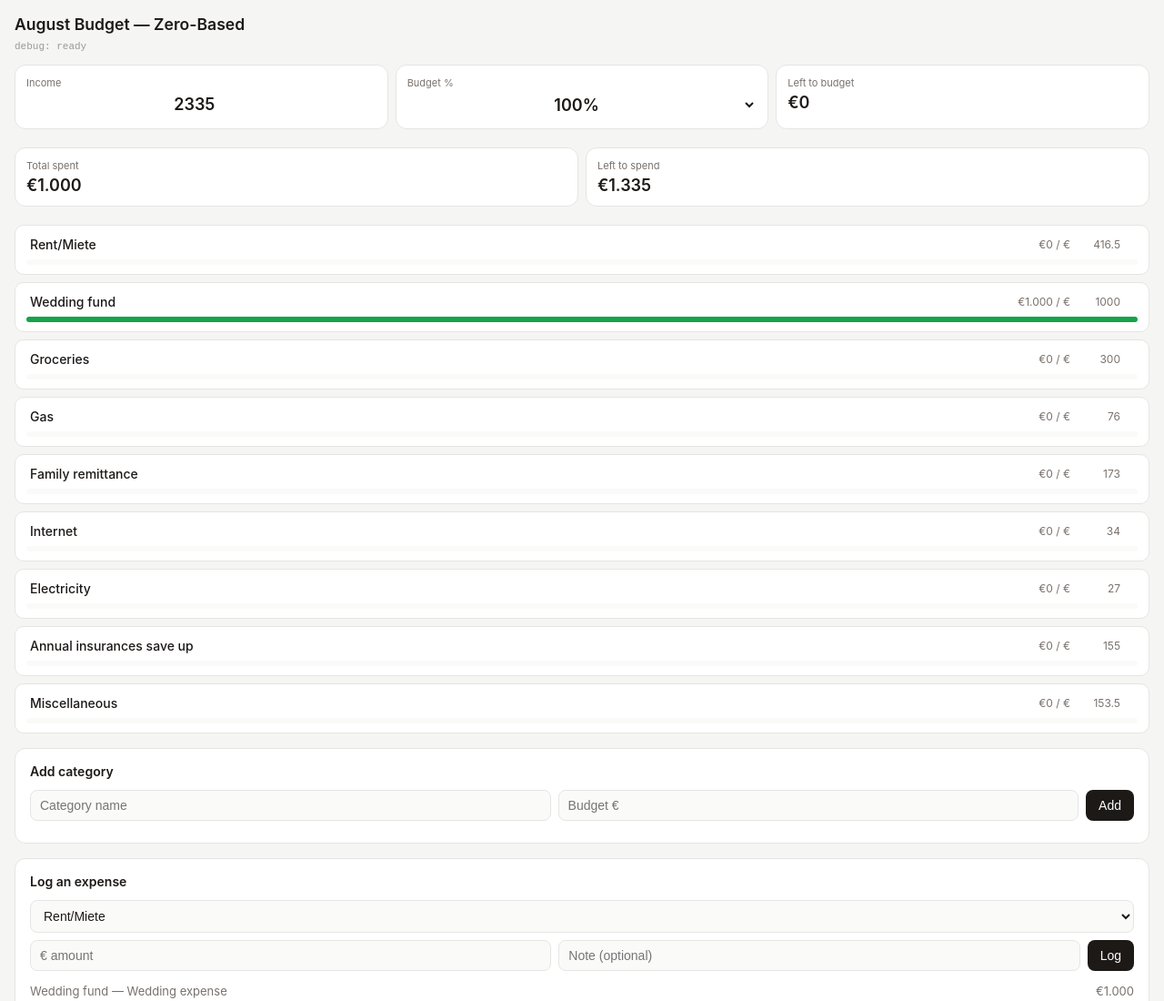
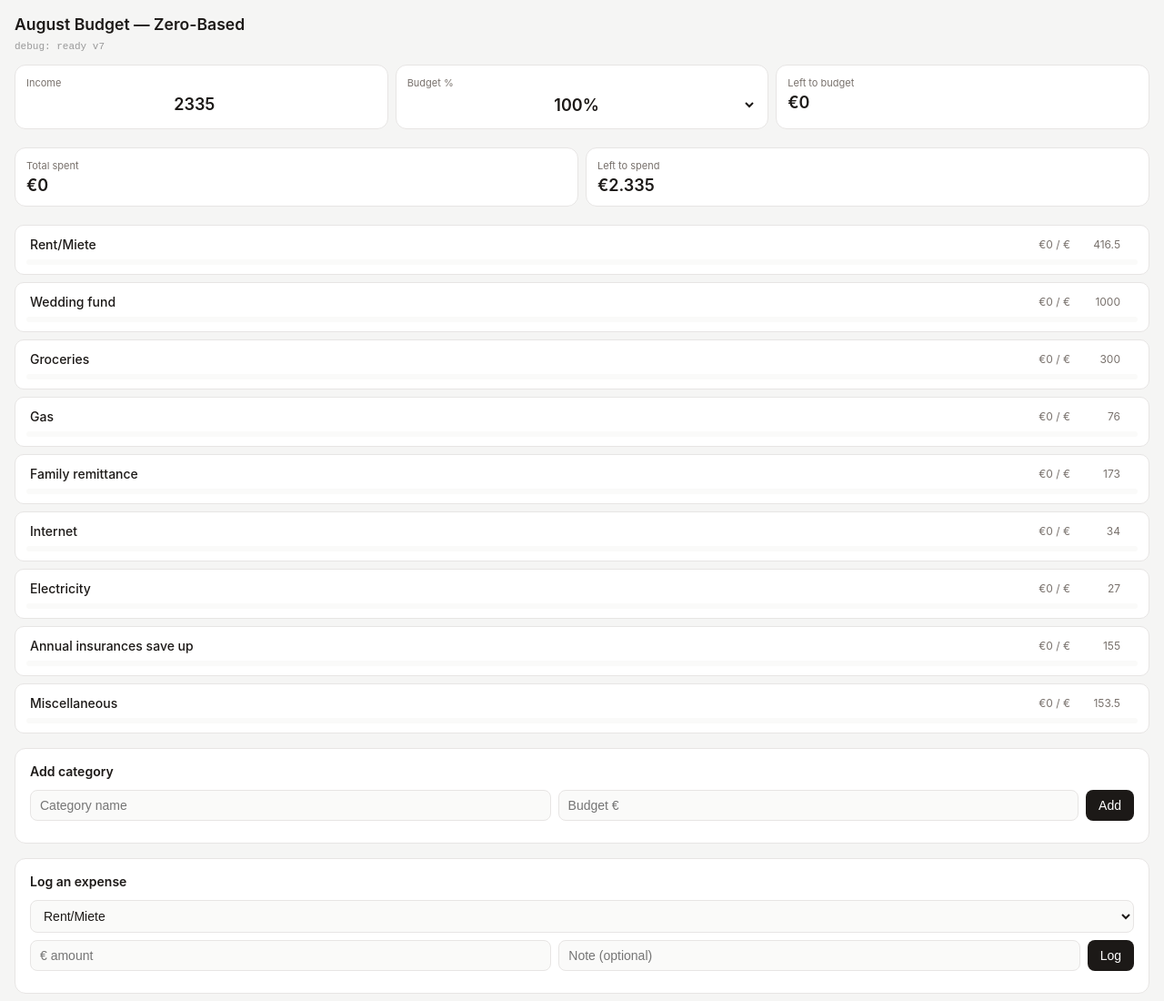
Before and after one commit to mrboakye/Budget-Tracker, a plain HTML site: page index.html in a window 1280 px wide. Shown: the top 1100 px of the page at 91% size. Drawn offline with Linux system fonts and the light colour scheme.

Commit message:
Update index.html

```diff
--- a/index.html
+++ b/index.html
@@ -201,11 +201,17 @@
 
 <script>
 const STORAGE_KEY = 'aug2026-budget-standalone';
+const APP_VERSION = 'v7';
 
 window.addEventListener('error', (e) => {
   const d = document.getElementById('debug');
   if (d) d.textContent = 'JS ERROR: ' + (e.message || e.error);
 });
+
+// Defeat stale PWA cache: nuke old caches so a fresh index.html always wins.
+if ('caches' in window) {
+  caches.keys().then(keys => keys.forEach(k => caches.delete(k))).catch(() => {});
+}
 
 let state = {
   income: 2335,
@@ -221,9 +227,7 @@ let state = {
     {id:'annualins', name:'Annual insurances save up', budget:155},
     {id:'misc', name:'Miscellaneous', budget:153.5}
   ],
-  expenses: [
-    {id:'e_seed', cat:'invest', amount:1000, note:'Wedding expense', date:new Date().toISOString()}
-  ]
+  expenses: []
 };
 
 function load() {
@@ -238,6 +242,8 @@ function load() {
     }
   } catch(e) {}
   render();
+  const d = document.getElementById('debug');
+  if (d) d.textContent = 'debug: ready ' + APP_VERSION;
 }
 function save() {
   try { localStorage.setItem(STORAGE_KEY, JSON.stringify(state)); } catch(e) {}
@@ -525,7 +531,6 @@ document.getElementById('menuDelete').addEventListener('click', () => {
   if (!menuTarget) return;
   if (menuTarget.type === 'cat') {
     state.categories = state.categories.filter(c => c.id !== menuTarget.id);
-    // Orphaned expenses keep their cat id; they'll show the raw id. Remove them too.
     state.expenses = state.expenses.filter(e => e.cat !== menuTarget.id);
   } else {
     state.expenses = state.expenses.filter(e => e.id !== menuTarget.id);
@@ -588,7 +593,9 @@ load();
 
 if ('serviceWorker' in navigator) {
   window.addEventListener('load', () => {
-    navigator.serviceWorker.register('sw.js').catch(() => {});
+    navigator.serviceWorker.register('sw.js').then(reg => {
+      reg.update();
+    }).catch(() => {});
   });
 }
 
```
